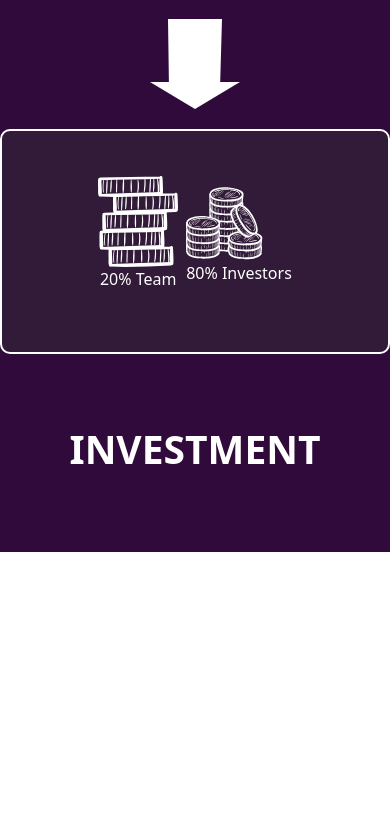
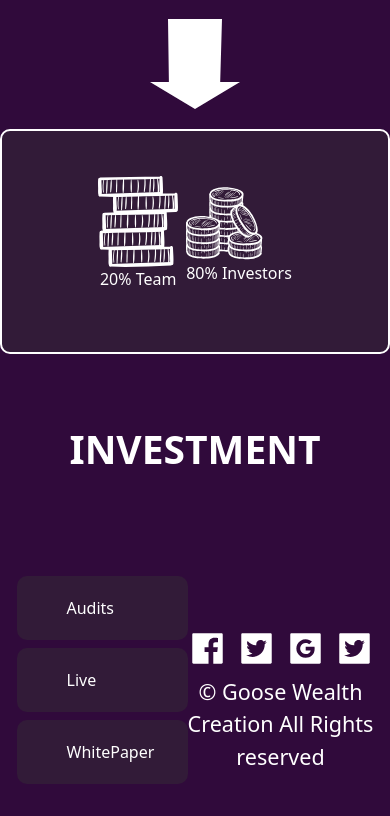
Before and after one commit to ismilearefin/Goosewebsite, a React (Vite) app: page / in a window 390 px wide. Shown: the part 2186-3002 px from the top of the page. Before the commit the page ends 2738 px from the top, so only its background shows below. Built offline with nearby package versions, Linux system fonts and the light colour scheme.

Commit message:
Footer design responsive

```diff
--- a/src/App.css
+++ b/src/App.css
@@ -8,7 +8,6 @@
   .customWidth{
     max-width: 1920px;
     min-height: 100vh;
-    border: 1px solid black;
 
   }
 }
--- a/src/App.jsx
+++ b/src/App.jsx
@@ -1,21 +1,18 @@
-
-import './App.css'
-import Body from './components/Body/Body'
-// import Footer from './components/Footer/Footer'
-import Navbar from './components/Navbar/Navbar'
+import "./App.css";
+import Body from "./components/Body/Body";
+import Footer from "./components/Footer/Footer";
+import Navbar from "./components/Navbar/Navbar";
 
 function App() {
-
-
   return (
-        <div className='backgroundColor'>
-    <div className='customWidth mx-auto'>
-      <Navbar></Navbar>
-      <Body></Body>
-      {/* <Footer></Footer> */}
+    <div className="backgroundColor">
+      <div className="customWidth mx-auto">
+        <Navbar></Navbar>
+        <Body></Body>
+        <Footer></Footer>
       </div>
     </div>
-  )
+  );
 }
 
-export default App
+export default App;
--- a/src/components/Body/Body.css
+++ b/src/components/Body/Body.css
@@ -13,6 +13,7 @@
     color: #A83FC6;
 }
 .mainBox{
+    /* margin-top: 100px; */
     display: flex;
     justify-content: center;
 }
--- a/src/components/Footer/Footer.css
+++ b/src/components/Footer/Footer.css
@@ -1,3 +1,17 @@
 .Footer{
+
     width: 100%;
+    padding: 100px;
 }
+.buttonFooter{
+    padding: 20px 50px;
+    /* border: 1px solid #ccc; */
+    border-radius: 10px;
+    background-color:#321B38;
+}
+.footerIcons{
+    font-size: clamp(24px, 10vw, 80px);
+    color: white;
+    margin-top: 50px;
+    gap:10px;
+}
--- a/src/components/Footer/Footer.jsx
+++ b/src/components/Footer/Footer.jsx
@@ -1,9 +1,26 @@
 import '../Footer/Footer.css';
+// import { FaFacebookSquare } from 'react-icons/fa';
+import { AiFillTwitterSquare,AiFillGoogleSquare,AiFillFacebook } from 'react-icons/ai';
 
 export default function Footer() {
   return (
-    <div className='Footer'>
-        <h1>Footer</h1>
+    <div className='Footer p-4 p-md-0 '>
+        <div className='d-flex flex-lg-column align-items-center justify-content-center'>
+          <div className='w-50 d-lg-flex justify-content-evenly'>
+          <a className='buttonFooter text-white mb-2 d-block'>Audits</a>
+          <a className='buttonFooter text-white d-block mb-2'>Live</a>
+          <a className='buttonFooter text-white d-block mb-2'>WhitePaper</a>
+          </div>
+          <div>
+          <div className='d-flex justify-content-center footerIcons'>
+            <AiFillFacebook/>
+            <AiFillTwitterSquare/>
+            <AiFillGoogleSquare/>
+            <AiFillTwitterSquare/>
+          </div>
+          <p className='text-center fs-4 text-white mt-2 mt-md-5'>© Goose Wealth Creation All Rights reserved</p>
+          </div>
+        </div>
     </div>
   )
 }
--- a/src/index.css
+++ b/src/index.css
@@ -2,6 +2,7 @@
   box-sizing: border-box;
   margin: 0px;
   padding: 0px;
+
 }
 
 html {
```
